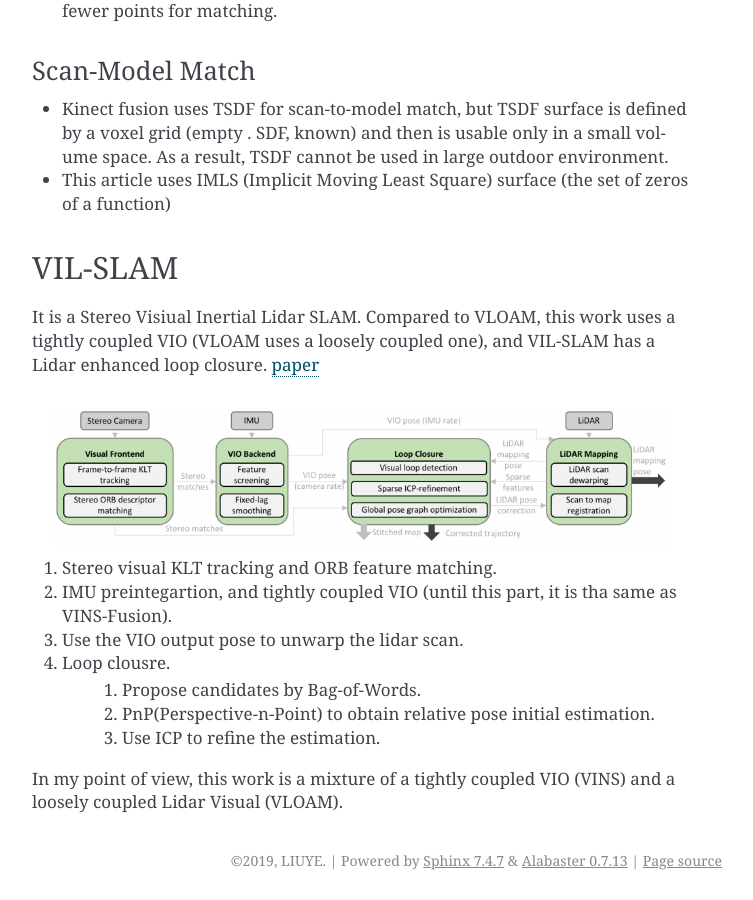
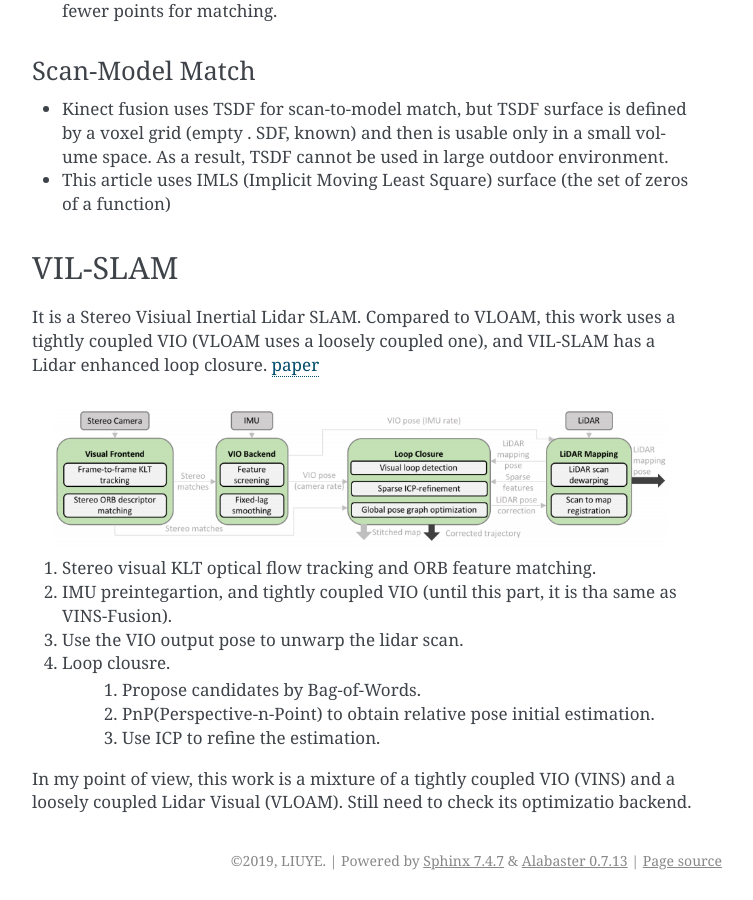
Before and after one commit to gggliuye/VIO, a Sphinx documentation site: the page built from docs/Lidar/lidarSLAM.rst, in a window 1280 px wide and 900 px high, scrolled down 1044 px. Shown: the whole window, without its empty margins (388-1141 px from the left). Built offline with Sphinx 7.4.7, drawn with Linux system fonts in a browser that asks for light colours.

Commit message:
Update lidarSLAM.rst

```diff
--- a/docs/Lidar/lidarSLAM.rst
+++ b/docs/Lidar/lidarSLAM.rst
@@ -58,7 +58,7 @@ It is a Stereo Visiual Inertial Lidar SLAM. Compared to VLOAM, this work uses a
 .. image:: vilslam.PNG
    :align: center
 
-1. Stereo visual KLT tracking and ORB feature matching.
+1. Stereo visual KLT optical flow tracking and ORB feature matching.
 2. IMU preintegartion, and tightly coupled VIO (until this part, it is tha same as VINS-Fusion).
 3. Use the VIO output pose to unwarp the lidar scan.
 4. Loop clousre.
@@ -66,4 +66,4 @@ It is a Stereo Visiual Inertial Lidar SLAM. Compared to VLOAM, this work uses a
     2. PnP(Perspective-n-Point) to obtain relative pose initial estimation.
     3. Use ICP to refine the estimation.
 
-In my point of view, this work is a mixture of a tightly coupled VIO (VINS) and a loosely coupled Lidar Visual (VLOAM).
+In my point of view, this work is a mixture of a tightly coupled VIO (VINS) and a loosely coupled Lidar Visual (VLOAM). Still need to check its optimizatio backend.
```
